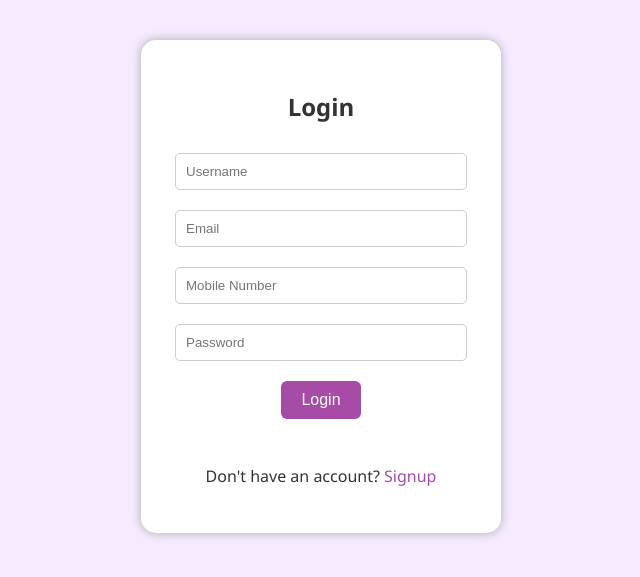
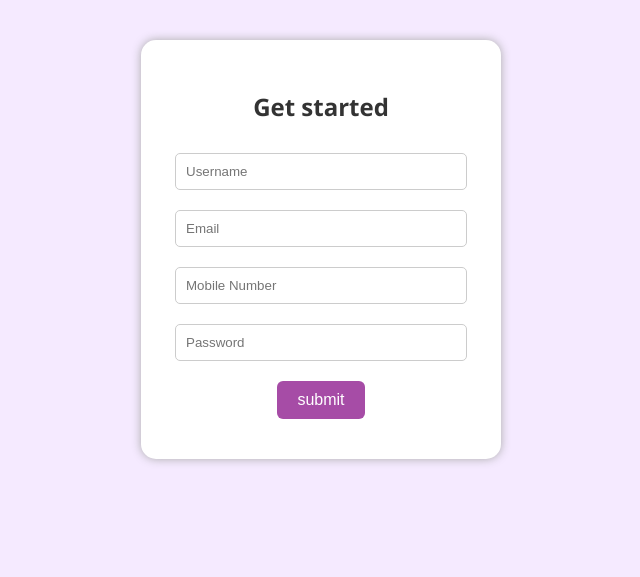
Before and after one commit to Shravani162006/wellness, a Flask app: page /login in a window 1280 px wide. Shown: the top 577 px of the page, without its empty margins (319-959 px from the left). Run offline with Flask 3, Linux system fonts and the light colour scheme.

Commit message:
Update index.html

```diff
--- a/templates/index.html
+++ b/templates/index.html
@@ -6,15 +6,15 @@
 </head>
 <body>
   <div class="box">
-    <h2>Login</h2>
+    <h2>Get started</h2>
     <form method="POST">
       <input type="text" name="username" placeholder="Username" required><br>
       <input type="email" name="email" placeholder="Email" required><br>
       <input type="tel" name="mobile" placeholder="Mobile Number" pattern="[0-9]{10}" required>
       <input type="password" name="password" placeholder="Password" required><br>
-      <button type="submit">Login</button>
+      <button type="submit">submit</button>
     </form>
-    <p>Don't have an account? <a href="/signup">Signup</a></p>
+
     {% if error %}
       <p class="error">{{ error }}</p>
     {% endif %}
```
